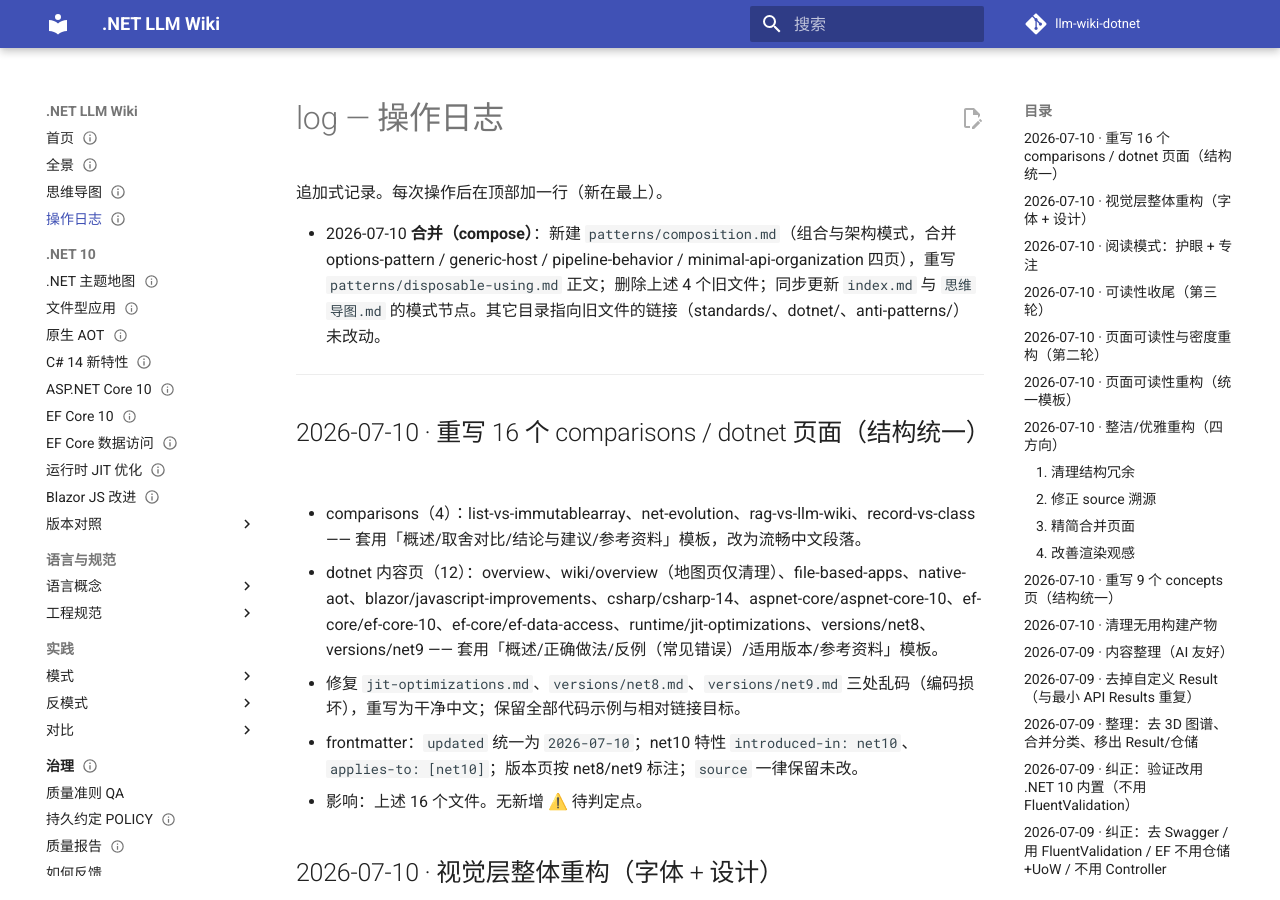
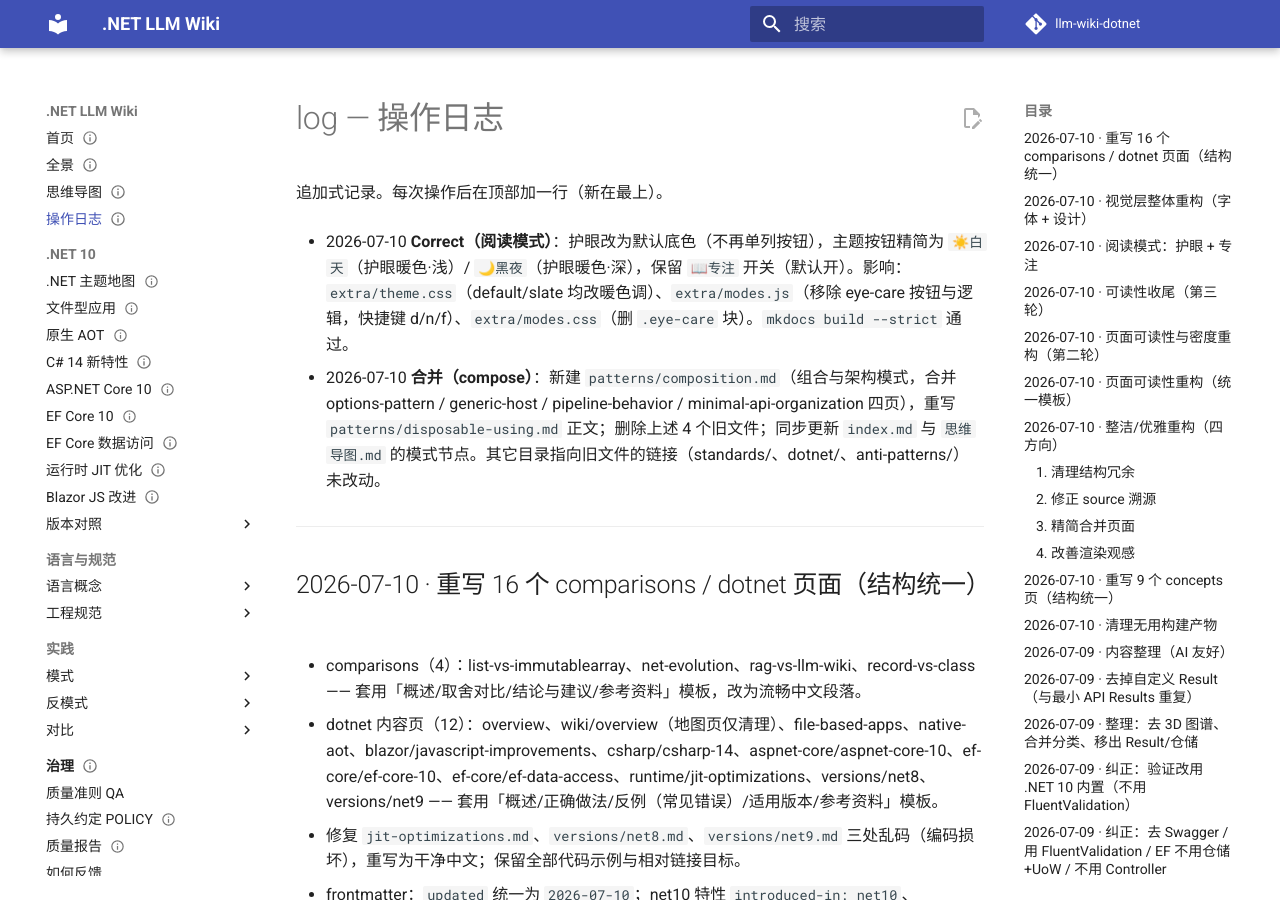
Before and after one commit to fenzel999/llm-wiki-dotnet, an MkDocs documentation site: the page built from wiki/log.md, in a window 1280 px wide and 900 px high. Built offline with MkDocs 1.6.1 and Material for MkDocs 9.7.7, drawn with Linux system fonts in a browser that asks for light colours; comment, search, counter and statistics services are not loaded.

Commit message:
docs(log): record reading-mode simplification

```diff
--- a/wiki/log.md
+++ b/wiki/log.md
@@ -12,6 +12,8 @@ updated: 2026-07-09
 # log — 操作日志
 
 追加式记录。每次操作后在顶部加一行（新在最上）。
+
+- 2026-07-10 **Correct（阅读模式）**：护眼改为默认底色（不再单列按钮），主题按钮精简为 `☀️白天`（护眼暖色·浅）/ `🌙黑夜`（护眼暖色·深），保留 `📖专注` 开关（默认开）。影响：`extra/theme.css`（default/slate 均改暖色调）、`extra/modes.js`（移除 eye-care 按钮与逻辑，快捷键 d/n/f）、`extra/modes.css`（删 `.eye-care` 块）。`mkdocs build --strict` 通过。
 
 - 2026-07-10 **合并（compose）**：新建 `patterns/composition.md`（组合与架构模式，合并 options-pattern / generic-host / pipeline-behavior / minimal-api-organization 四页），重写 `patterns/disposable-using.md` 正文；删除上述 4 个旧文件；同步更新 `index.md` 与 `思维导图.md` 的模式节点。其它目录指向旧文件的链接（standards/、dotnet/、anti-patterns/）未改动。
 
```
